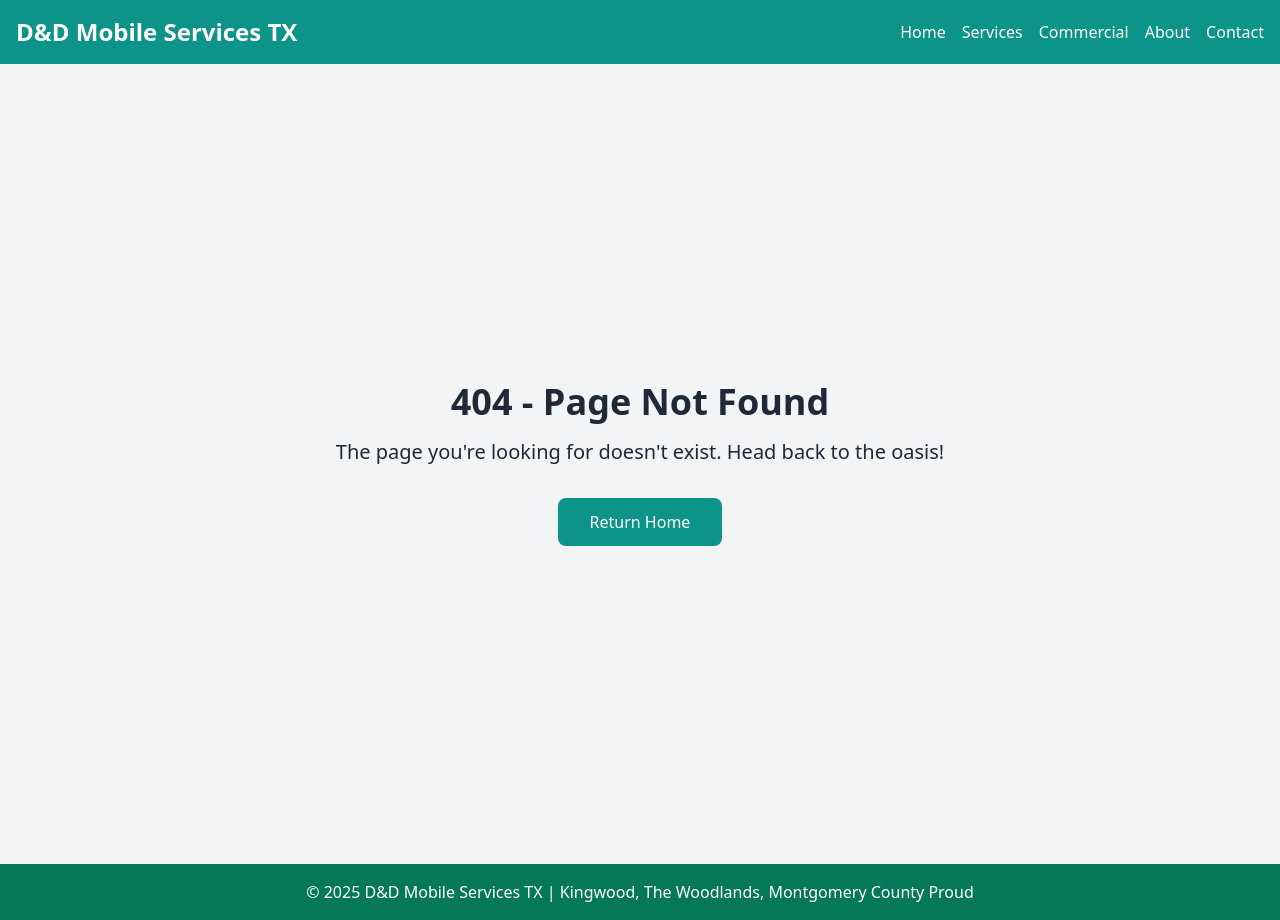
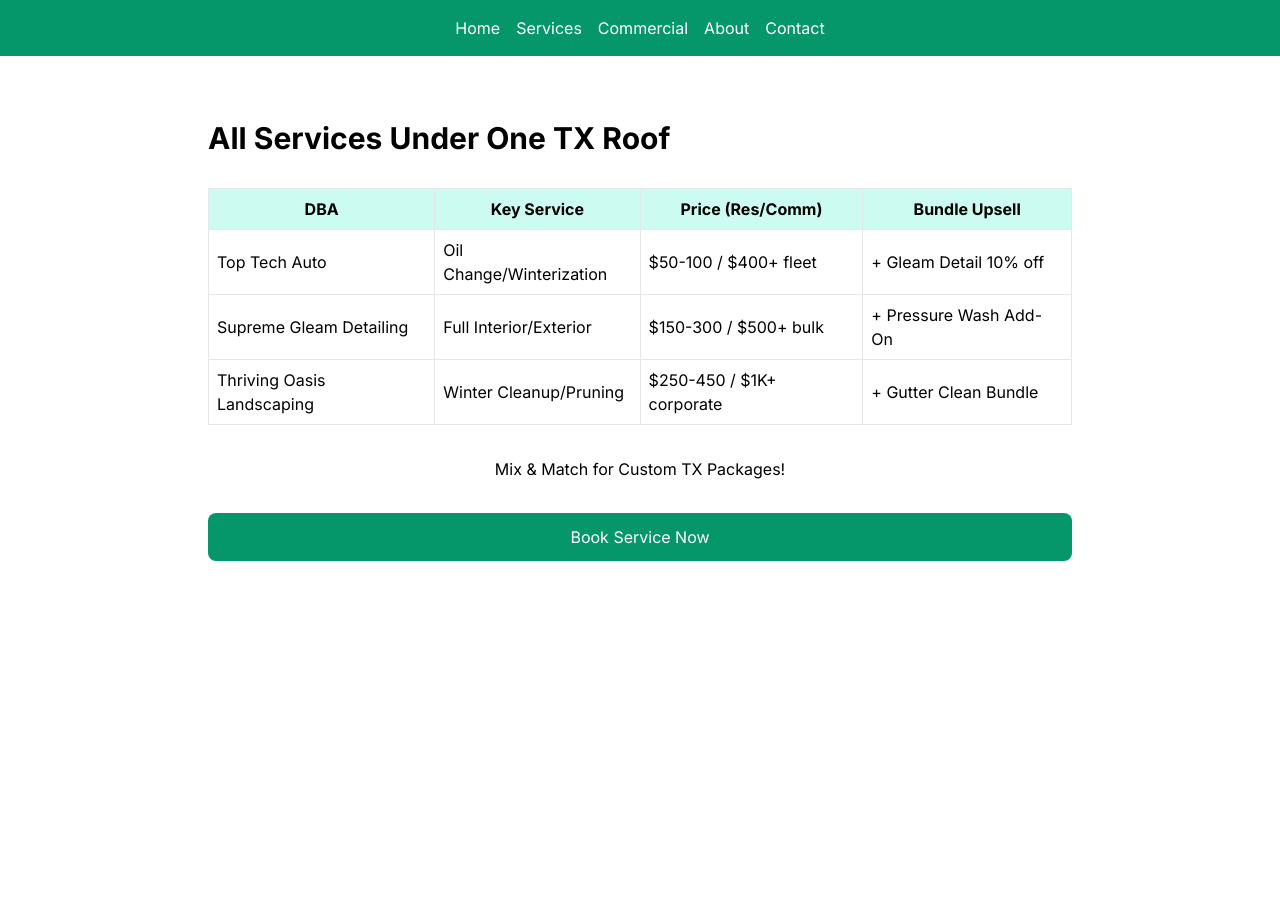
Before and after one commit to dacubbison/ddmobileservicestx, a Next.js app: page /services in a window 1280 px wide. Before the commit this address had no page. After the commit the page ends 800 px from the top, so only its background shows below. Built offline with nearby package versions, Linux system fonts and the light colour scheme.

Commit message:
Add nav, services page, page stubs

```diff
--- /dev/null
+++ b/app/about/page.tsx
@@ -0,0 +1,15 @@
+export default function Contact() {
+  return (
+    <div className="py-16 px-4 max-w-4xl mx-auto">
+      <h1 className="text-3xl font-bold mb-8">Get in Touch – Free Consult!</h1>
+      <p className="mb-4">Residential or Commercial—let's chat TX services.</p>
+      {/* Form placeholder – add real form later */}
+      <form className="space-y-4">
+        <input type="text" placeholder="Name" className="w-full p-2 border" />
+        <input type="email" placeholder="Email" className="w-full p-2 border" />
+        <textarea placeholder="Message" className="w-full p-2 border h-32" />
+        <button type="submit" className="bg-emerald-600 text-white px-4 py-2 rounded">Send</button>
+      </form>
+    </div>
+  );
+}
--- /dev/null
+++ b/app/commercial/page.tsx
@@ -0,0 +1,15 @@
+export default function Contact() {
+  return (
+    <div className="py-16 px-4 max-w-4xl mx-auto">
+      <h1 className="text-3xl font-bold mb-8">Get in Touch – Free Consult!</h1>
+      <p className="mb-4">Residential or Commercial—let's chat TX services.</p>
+      {/* Form placeholder – add real form later */}
+      <form className="space-y-4">
+        <input type="text" placeholder="Name" className="w-full p-2 border" />
+        <input type="email" placeholder="Email" className="w-full p-2 border" />
+        <textarea placeholder="Message" className="w-full p-2 border h-32" />
+        <button type="submit" className="bg-emerald-600 text-white px-4 py-2 rounded">Send</button>
+      </form>
+    </div>
+  );
+}
--- /dev/null
+++ b/app/contact/page.tsx
@@ -0,0 +1,15 @@
+export default function Contact() {
+  return (
+    <div className="py-16 px-4 max-w-4xl mx-auto">
+      <h1 className="text-3xl font-bold mb-8">Get in Touch – Free Consult!</h1>
+      <p className="mb-4">Residential or Commercial—let's chat TX services.</p>
+      {/* Form placeholder – add real form later */}
+      <form className="space-y-4">
+        <input type="text" placeholder="Name" className="w-full p-2 border" />
+        <input type="email" placeholder="Email" className="w-full p-2 border" />
+        <textarea placeholder="Message" className="w-full p-2 border h-32" />
+        <button type="submit" className="bg-emerald-600 text-white px-4 py-2 rounded">Send</button>
+      </form>
+    </div>
+  );
+}
--- a/app/layout.tsx
+++ b/app/layout.tsx
@@ -1,37 +1,33 @@
+import type { Metadata } from "next";
+import { Inter } from "next/font/google";
+import "./globals.css";
 import Link from 'next/link';
-import './globals.css';
 
-export const metadata = {
-  title: 'D&D Mobile Services TX | Auto, Detailing, Landscaping in Montgomery County',
-  description: 'Proudly Texas: Residential & Commercial Mobile Pros—Repairs, Gleam, Oasis.',
-  keywords: 'mobile auto repair The Woodlands TX, commercial landscaping Kingwood, fleet detailing Montgomery County',
-  openGraph: {
-    type: 'website',
-    siteName: 'DDMobileTX',
-    title: 'D&D Mobile Services TX',
-    description: 'Auto repairs, Supreme Gleam detailing, Thriving Oasis landscaping—TX strong for homes & businesses.',
-    locale: 'en_US',
-  },
+const inter = Inter({ subsets: ["latin"] });
+
+export const metadata: Metadata = {
+  title: "D&D Mobile Services TX",
+  description: "Texas-Proud Mobile Mastery—Auto, Detailing, Landscaping for Homes & Businesses in Montgomery County.",
 };
 
-export default function RootLayout({ children }: { children: React.ReactNode }) {
+export default function RootLayout({
+  children,
+}: Readonly<{
+  children: React.ReactNode;
+}>) {
   return (
     <html lang="en">
-      <body className="bg-gray-100 text-gray-800">
-        <nav className="bg-teal-600 text-white p-4 flex justify-between items-center">
-          <h1 className="text-2xl font-bold">D&D Mobile Services TX</h1>
-          <ul className="flex space-x-4">
-            <li><Link href="/">Home</Link></li>
-            <li><Link href="/services">Services</Link></li>
-            <li><Link href="/commercial">Commercial</Link></li>
-            <li><Link href="/about">About</Link></li>
-            <li><Link href="/contact">Contact</Link></li>
+      <body className={inter.className}>
+        <nav className="bg-emerald-600 text-white p-4">
+          <ul className="flex space-x-4 justify-center">
+            <li><Link href="/" className="hover:underline">Home</Link></li>
+            <li><Link href="/services" className="hover:underline">Services</Link></li>
+            <li><Link href="/commercial" className="hover:underline">Commercial</Link></li>
+            <li><Link href="/about" className="hover:underline">About</Link></li>
+            <li><Link href="/contact" className="hover:underline">Contact</Link></li>
           </ul>
         </nav>
         {children}
-        <footer className="bg-emerald-700 text-white p-4 text-center">
-          © 2025 D&D Mobile Services TX | Kingwood, The Woodlands, Montgomery County Proud
-        </footer>
       </body>
     </html>
   );
--- /dev/null
+++ b/app/services/page.tsx
@@ -0,0 +1,41 @@
+import Link from 'next/link';
+
+export default function Services() {
+  return (
+    <div className="py-16 px-4 max-w-4xl mx-auto">
+      <h1 className="text-3xl font-bold mb-8">All Services Under One TX Roof</h1>
+      <table className="w-full border-collapse border border-gray-300 mb-8">
+        <thead>
+          <tr className="bg-teal-100">
+            <th className="border p-2">DBA</th>
+            <th className="border p-2">Key Service</th>
+            <th className="border p-2">Price (Res/Comm)</th>
+            <th className="border p-2">Bundle Upsell</th>
+          </tr>
+        </thead>
+        <tbody>
+          <tr>
+            <td className="border p-2">Top Tech Auto</td>
+            <td className="border p-2">Oil Change/Winterization</td>
+            <td className="border p-2">$50-100 / $400+ fleet</td>
+            <td className="border p-2">+ Gleam Detail 10% off</td>
+          </tr>
+          <tr>
+            <td className="border p-2">Supreme Gleam Detailing</td>
+            <td className="border p-2">Full Interior/Exterior</td>
+            <td className="border p-2">$150-300 / $500+ bulk</td>
+            <td className="border p-2">+ Pressure Wash Add-On</td>
+          </tr>
+          <tr>
+            <td className="border p-2">Thriving Oasis Landscaping</td>
+            <td className="border p-2">Winter Cleanup/Pruning</td>
+            <td className="border p-2">$250-450 / $1K+ corporate</td>
+            <td className="border p-2">+ Gutter Clean Bundle</td>
+          </tr>
+        </tbody>
+      </table>
+      <p className="text-center mb-8">Mix & Match for Custom TX Packages!</p>
+      <Link href="/contact" className="block text-center bg-emerald-600 text-white px-8 py-3 rounded-lg hover:bg-emerald-700">Book Service Now</Link>
+    </div>
+  );
+}
```
